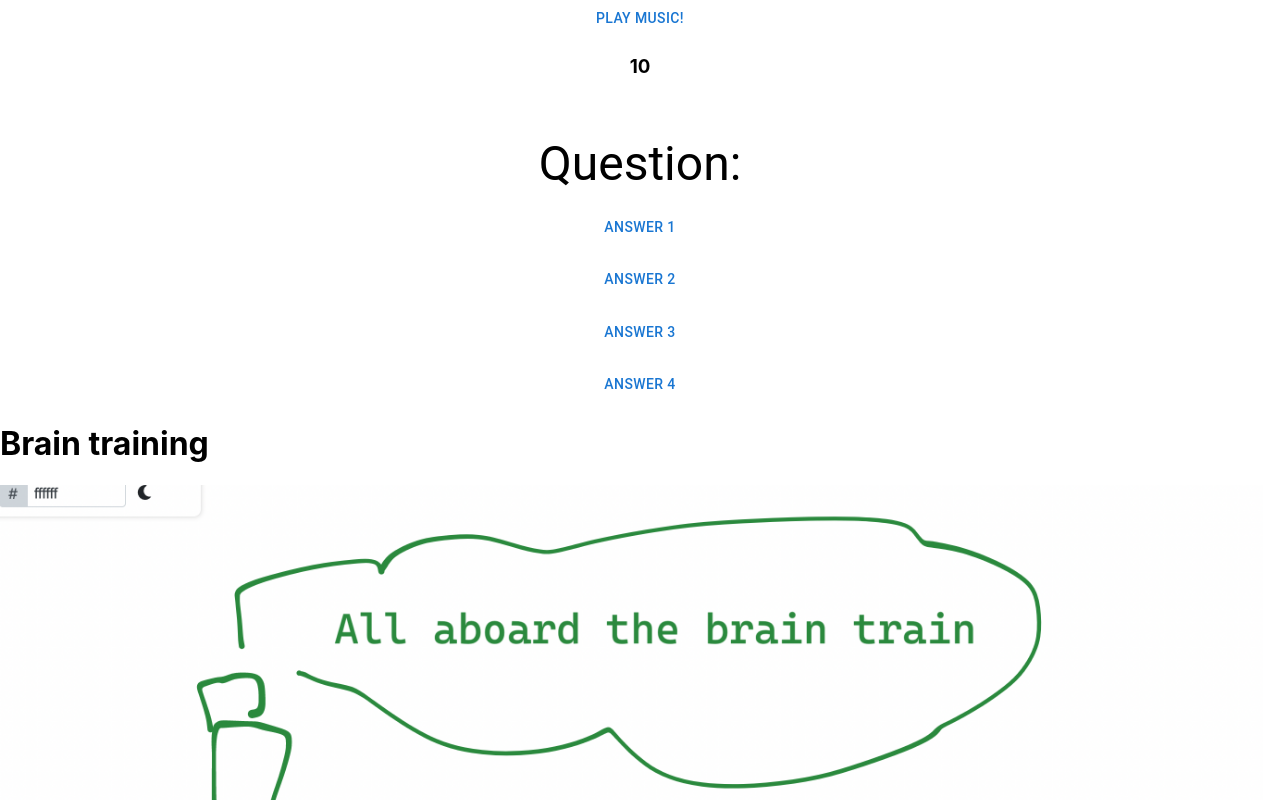
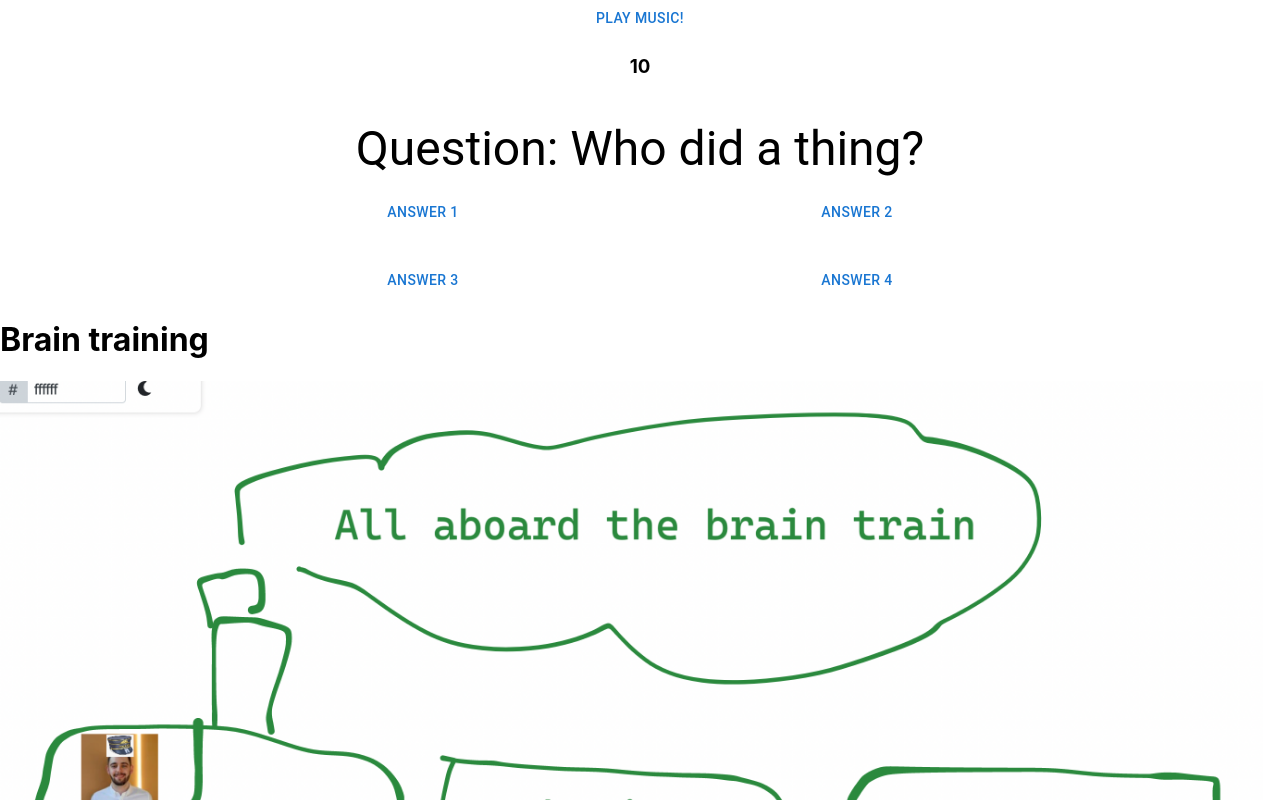
Before and after one commit to tibo8841/brain-training-frontend, a React (Create React App) app in the folder brain-training/: page /lobby/play in a window 1280 px wide. Shown: the top 800 px of the page. Built offline with nearby package versions, Linux system fonts and the light colour scheme; no server answers; the HTML template or start-up script is replaced by a standard one.

Commit message:
restyling questions display

```diff
--- a/brain-training/src/Components/Game/QuestionsAndAnswers.js
+++ b/brain-training/src/Components/Game/QuestionsAndAnswers.js
@@ -1,22 +1,30 @@
-import { Stack, Button, Box, Typography } from "@mui/material";
+import { Grid, Button, Box, Typography, Container } from "@mui/material";
 
 export default function QuestionsAndAnswers() {
   function handleClick(e) {}
 
   return (
+    <Container maxWidth="md">
       <Box mt={"5%"}>
         <Typography variant="h3" align="center" gutterBottom marginTop={"5%"}>
-        Question:
+          Question: Who did a thing?
         </Typography>
-      <Stack spacing={2}>
+        <Grid container spacing={2} rowSpacing={4}>
+          <Grid item xs={6}>
             <Button onClick={handleClick}>Answer 1</Button>
+          </Grid>
+          <Grid item xs={6}>
             <Button onClick={handleClick}>Answer 2</Button>
+          </Grid>
+          <Grid item xs={6}>
             <Button onClick={handleClick}>Answer 3</Button>
-        <Button onClick={handleClick} sx={{ marginBottom: "2%" }}>
-          Answer 4
-        </Button>
-      </Stack>
+          </Grid>
+          <Grid item xs={6}>
+            <Button onClick={handleClick}>Answer 4</Button>
+          </Grid>
+        </Grid>
       </Box>
+    </Container>
   );
 }
 
```
Lines whose indentation alone changed are shown as unchanged.
